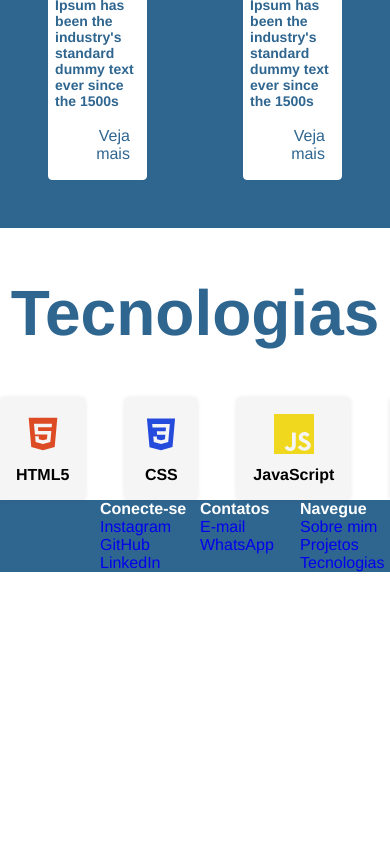
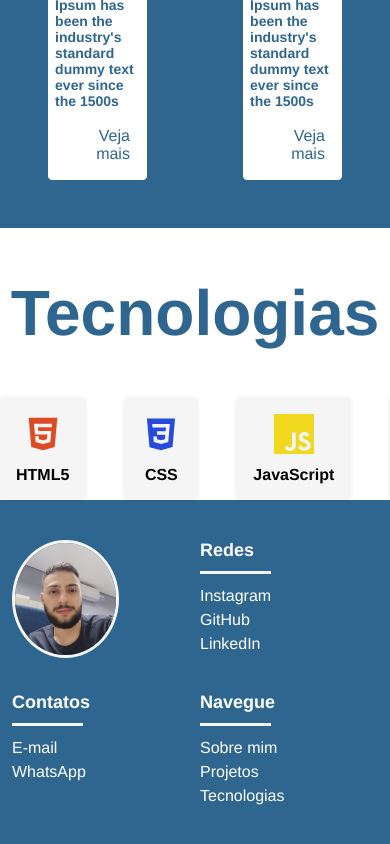
Before and after one commit to Igor713/igordeveloper, a React (Vite) app: page / in a window 390 px wide. Shown: the part 1801-2645 px from the top of the page. Before the commit the page ends 2373 px from the top, so only its background shows below. Built offline with nearby package versions, Linux system fonts and the light colour scheme.

Commit message:
Criado modo mobile no footer

```diff
--- a/index.html
+++ b/index.html
@@ -1,13 +1,16 @@
 <!DOCTYPE html>
-<html lang="en">
+<html lang="pt-br">
+
 <head>
   <meta charset="UTF-8" />
   <link rel="icon" type="image/svg+xml" href="/vite.svg" />
   <meta name="viewport" content="width=device-width, initial-scale=1.0" />
-    <title>Vite + React</title>
+  <title>Igor Siquieri</title>
 </head>
+
 <body>
   <div id="root"></div>
   <script type="module" src="/src/main.jsx"></script>
 </body>
+
 </html>
--- a/src/components/Footer/index.jsx
+++ b/src/components/Footer/index.jsx
@@ -1,4 +1,5 @@
 import Menu from "../Menu";
+import igorReal from '../../assets/footer/igor-real.jpg';
 
 import './styles.sass';
 
@@ -7,11 +8,11 @@ const Footer = () => {
         <footer>
             <div className="footer-wrapper">
                 <div className="footer-col">
-
+                    <img src={igorReal} alt="Autoretrato" />
                 </div>
                 <div className="footer-col">
-                    <h4 className="footer-title">Conecte-se</h4>
-                    <div></div>
+                    <h4 className="footer-title">Redes</h4>
+                    <div className="division"></div>
                     <Menu
                         navClass={"footer-nav"}
                         navLinks={[
@@ -23,6 +24,7 @@ const Footer = () => {
                 </div>
                 <div className="footer-col">
                     <h4 className="footer-title">Contatos</h4>
+                    <div className="division"></div>
                     <Menu
                         navClass={"footer-nav"}
                         navLinks={[
@@ -33,6 +35,7 @@ const Footer = () => {
                 </div>
                 <div className="footer-col">
                     <h4 className="footer-title">Navegue</h4>
+                    <div className="division"></div>
                     <Menu
                         navClass={"footer-nav"}
                         navLinks={[
--- a/src/components/Footer/styles.sass
+++ b/src/components/Footer/styles.sass
@@ -3,13 +3,66 @@
 
 footer
     background-color: variables.$primary-color
+
     .footer-wrapper
         max-width: variables.$standard-container
+        padding: 40px 0
         margin: 0 auto
         display: flex
         gap: 10px
+
         .footer-col
             width: 100%
+
             .footer-title
-                color: #fff
-                font-weight: bold
+                color: variables.$secundary-color
+                font-size: 18px
+
+            .division
+                height: 3px
+                background-color: #f5f5f5
+                width: 40%
+                margin: 10px 0
+            .footer-nav
+                ul
+                    li
+                        a
+                            color: variables.$secundary-color
+                            margin: 3px 0
+                            display: inline-block
+                            position: relative
+                            &::before
+                                content: ""
+                                transition: .5s
+                                position: absolute
+                                bottom: 0
+                                width: 0
+
+                            &:hover
+                                &::before
+                                    content: ""
+                                    position: absolute
+                                    bottom: 0
+                                    height: 2px
+                                    background-color: #f5f5f5
+                                    width: 100%
+                                    transition: .5s
+
+            img
+                width: 40%
+                border-radius: 50%
+                border: 3px solid #f5f5f5
+
+@media screen and (max-width: 768px)
+    footer
+
+        .footer-wrapper
+            padding: 40px 0.75rem
+            margin: 0 auto
+            display: grid
+            row-gap: 30px
+            grid-template-columns: 1fr 1fr
+
+            .footer-col
+                img
+                    width: 60%
```
Also changed, not shown: src/assets/footer/igor-real.jpg (added). Lines whose indentation alone changed are shown as unchanged.
